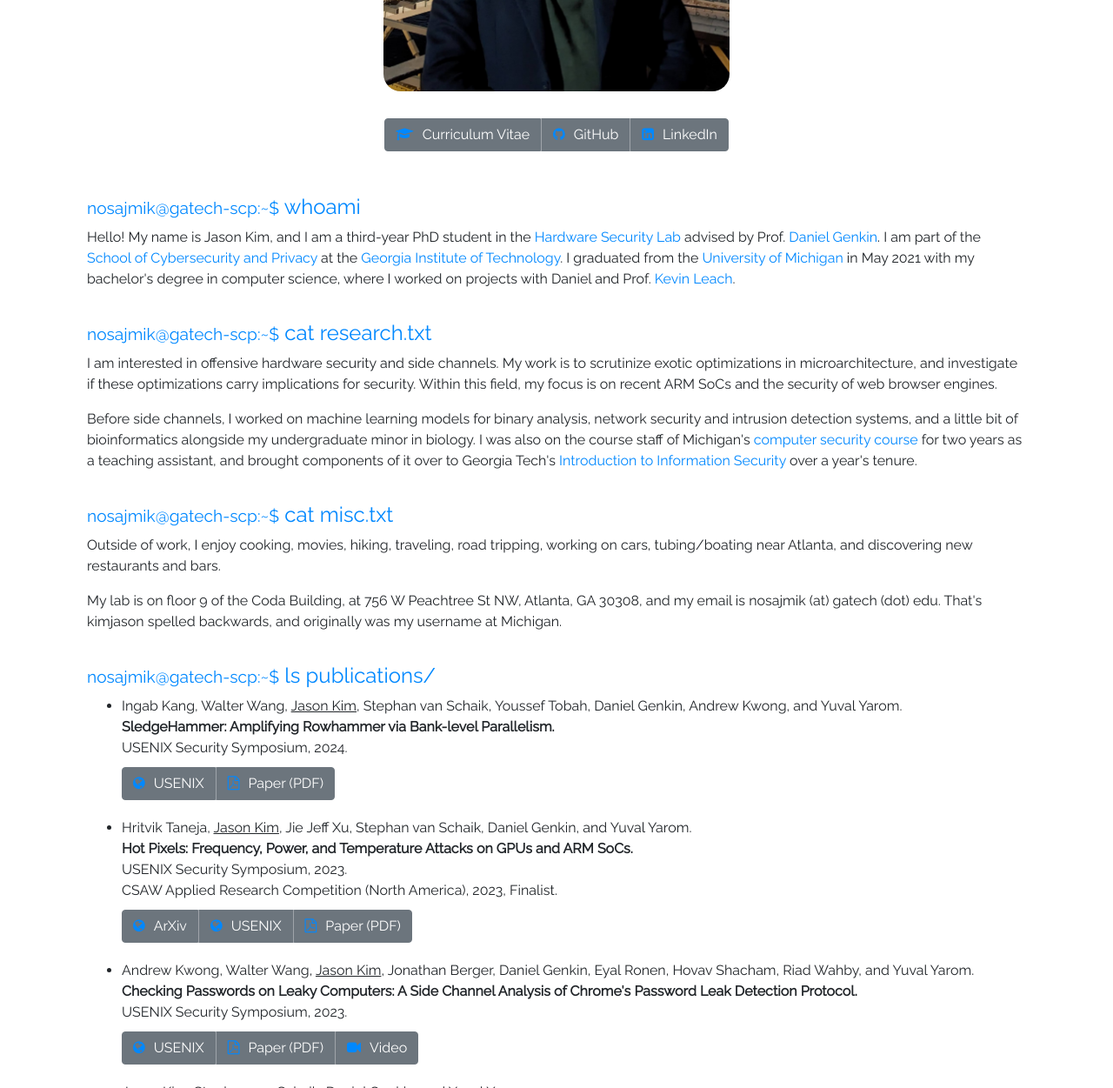
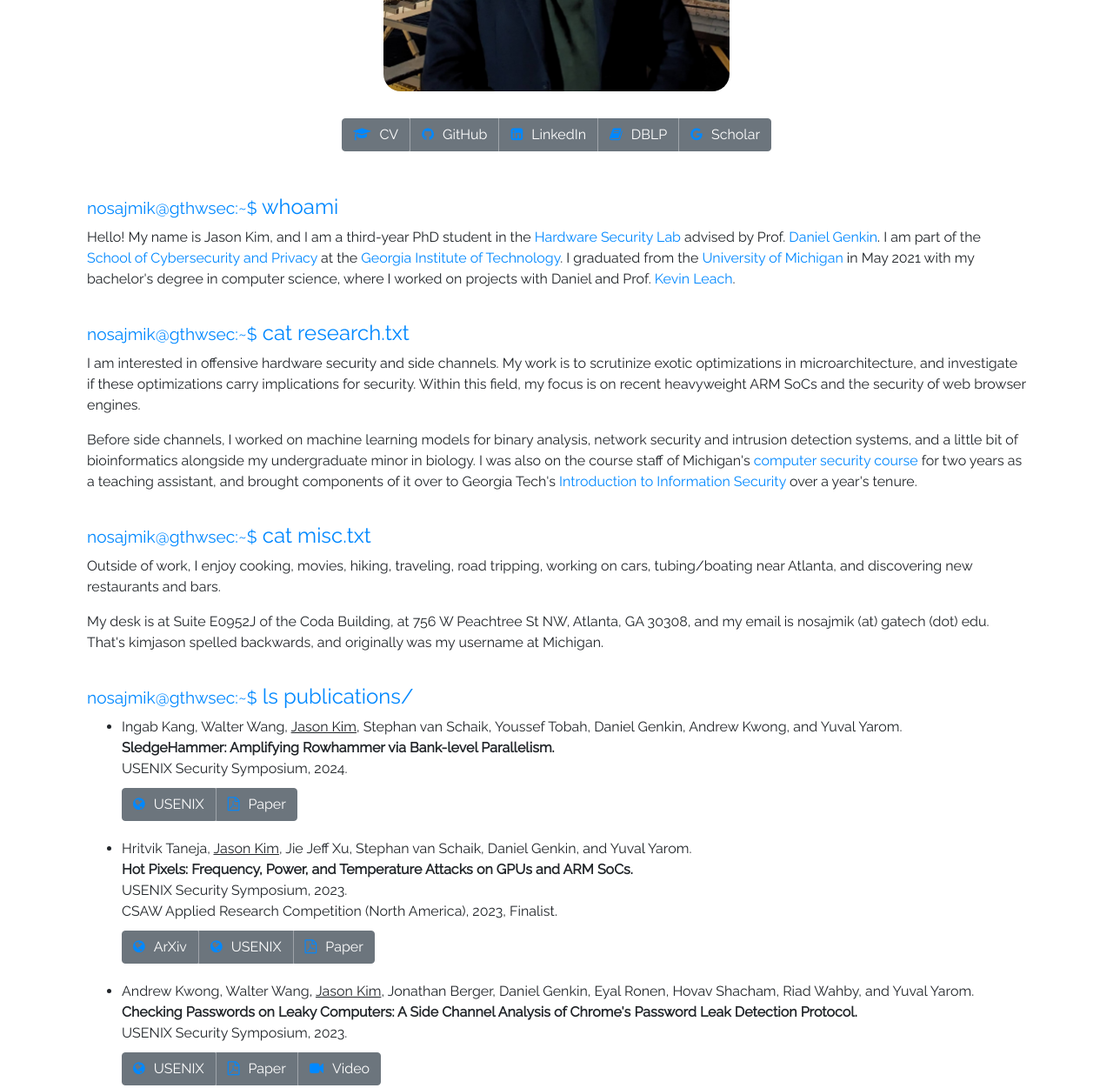
Before and after one commit to jasonkimprojects/jasonkimprojects.github.io, a plain HTML site: page index.html in a window 1280 px wide. Shown: the part 520-1771 px from the top of the page at 87% size. Drawn offline with nearby package versions, Linux system fonts and the light colour scheme.

Commit message:
Add DBLP and Google Scholar

```diff
--- a/index.html
+++ b/index.html
@@ -78,13 +78,20 @@
 			<div class="row">
 				<div class="btn-group mx-auto" role="group">
 					<a target="_blank" href="files/jasonkim-cv.pdf" class="btn btn-secondary mybtn" role="button"><i
-							class="fa fa-graduation-cap" aria-hidden="true"></i>Curriculum Vitae</a>
+							class="fa fa-graduation-cap" aria-hidden="true"></i>CV</a>
 					<button type="button" class="btn btn-secondary mr-0 ml-0 pr-0 pl-0" disabled></button>
 					<a target="_blank" href="https://github.com/nosajmik" class="btn btn-secondary mybtn"
 						role="button"><i class="fa fa-github" aria-hidden="true"></i>GitHub</a>
 					<button type="button" class="btn btn-secondary mr-0 ml-0 pr-0 pl-0" disabled></button>
 					<a target="_blank" href="https://linkedin.com/in/nosajmik" class="btn btn-secondary mybtn"
 						role="button"><i class="fa fa-linkedin-square" aria-hidden="true"></i>LinkedIn</a>
+					<button type="button" class="btn btn-secondary mr-0 ml-0 pr-0 pl-0" disabled></button>
+					<a target="_blank" href="https://dblp.org/pid/325/3299.html" class="btn btn-secondary mybtn"
+						role="button"><i class="fa fa-book" aria-hidden="true"></i>DBLP</a>
+					<button type="button" class="btn btn-secondary mr-0 ml-0 pr-0 pl-0" disabled></button>
+					<a target="_blank" href="https://scholar.google.com/citations?user=537xgoAAAAAJ"
+						class="btn btn-secondary mybtn" role="button"><i class="fa fa-google"
+							aria-hidden="true"></i>Scholar</a>
 				</div>
 			</div>
 
@@ -92,7 +99,7 @@
 			<div class="row">
 				<div class="col">
 					<div class="col-md-12">
-						<h4 style="color: #0088ff"><small>nosajmik@gatech-scp:~$</small> whoami</h4>
+						<h4 style="color: #0088ff"><small>nosajmik@gthwsec:~$</small> whoami</h4>
 						<p>Hello! My name is Jason Kim, and I am a third-year PhD student in the <a
 								href="https://architecture.fail/">Hardware Security Lab</a> advised by Prof. <a
 								href="https://www.cc.gatech.edu/~genkin/">Daniel Genkin</a>. I am part of the <a
@@ -103,10 +110,11 @@
 								href="https://kjl.name/">Kevin Leach</a>.
 						</p>
 
-						<h4 style="color: #0088ff"><small>nosajmik@gatech-scp:~$</small> cat research.txt</h4>
+						<h4 style="color: #0088ff"><small>nosajmik@gthwsec:~$</small> cat research.txt</h4>
 						<p>I am interested in offensive hardware security and side channels. My work is to scrutinize
 							exotic optimizations in microarchitecture, and investigate if these optimizations carry
-							implications for security. Within this field, my focus is on recent ARM SoCs and the
+							implications for security. Within this field, my focus is on recent heavyweight ARM SoCs and
+							the
 							security
 							of web browser engines.</p>
 
@@ -117,15 +125,15 @@
 							assistant, and brought components of it over to Georgia Tech's <a
 								href="https://gtinfosec.org/"">Introduction to Information Security</a> over a year's tenure.</p>
 
-						<h4 style=" color: #0088ff"><small>nosajmik@gatech-scp:~$</small> cat misc.txt</h4>
+						<h4 style=" color: #0088ff"><small>nosajmik@gthwsec:~$</small> cat misc.txt</h4>
 								<p>Outside of work, I enjoy cooking, movies, hiking, traveling, road tripping, working
 									on cars, tubing/boating near Atlanta, and discovering new restaurants and bars.</p>
 
-								<p>My lab is on floor 9 of the Coda Building, at 756 W Peachtree St NW, Atlanta,
+								<p>My desk is at Suite E0952J of the Coda Building, at 756 W Peachtree St NW, Atlanta,
 									GA 30308, and my email is nosajmik (at) gatech (dot) edu. That's kimjason spelled
 									backwards, and originally was my username at Michigan.</p>
 
-								<h4 style="color: #0088ff"><small>nosajmik@gatech-scp:~$</small> ls publications/</h4>
+								<h4 style="color: #0088ff"><small>nosajmik@gthwsec:~$</small> ls publications/</h4>
 								<ul>
 									<li class="pub">
 										Ingab Kang, Walter Wang, <u>Jason Kim</u>, Stephan van Schaik, Youssef Tobah,
@@ -142,7 +150,7 @@
 											<a target="_blank"
 												href="https://www.usenix.org/system/files/sec24summer-prepub-482-kang.pdf"
 												class="btn btn-secondary mybtn" role="button"><i
-													class="fa fa-file-pdf-o" aria-hidden="true"></i>Paper (PDF)</a>
+													class="fa fa-file-pdf-o" aria-hidden="true"></i>Paper</a>
 										</div>
 									</li>
 									<li class="pub">
@@ -167,7 +175,7 @@
 											<a target="_blank"
 												href="https://www.usenix.org/system/files/usenixsecurity23-taneja.pdf"
 												class="btn btn-secondary mybtn" role="button"><i
-													class="fa fa-file-pdf-o" aria-hidden="true"></i>Paper (PDF)</a>
+													class="fa fa-file-pdf-o" aria-hidden="true"></i>Paper</a>
 										</div>
 									</li>
 									<li class="pub">
@@ -186,7 +194,7 @@
 											<a target="_blank"
 												href="https://www.usenix.org/system/files/usenixsecurity23-kwong.pdf"
 												class="btn btn-secondary mybtn" role="button"><i
-													class="fa fa-file-pdf-o" aria-hidden="true"></i>Paper (PDF)</a>
+													class="fa fa-file-pdf-o" aria-hidden="true"></i>Paper</a>
 											<button type="button" class="btn btn-secondary mr-0 ml-0 pr-0 pl-0"
 												disabled></button>
 											<a target="_blank" href="https://www.youtube.com/watch?v=QT2KRH4clNM"
@@ -208,7 +216,7 @@
 												disabled></button>
 											<a target="_blank" href="https://ileakage.com/files/ileakage.pdf"
 												class="btn btn-secondary mybtn" role="button"><i
-													class="fa fa-file-pdf-o" aria-hidden="true"></i>Paper (PDF)</a>
+													class="fa fa-file-pdf-o" aria-hidden="true"></i>Paper</a>
 										</div>
 									</li>
 									<li class="pub">
@@ -223,7 +231,7 @@
 												disabled></button>
 											<a target="_blank" href="https://arxiv.org/pdf/2305.03934.pdf"
 												class="btn btn-secondary mybtn" role="button"><i
-													class="fa fa-file-pdf-o" aria-hidden="true"></i>Paper (PDF)</a>
+													class="fa fa-file-pdf-o" aria-hidden="true"></i>Paper</a>
 										</div>
 									</li>
 									<li class="pub">Ayush Agarwal, Sioli O'Connell, <u>Jason Kim</u>, Shaked Yehezkel,
@@ -240,7 +248,7 @@
 												disabled></button>
 											<a target="_blank" href="https://www.spookjs.com/files/spook-js.pdf"
 												class="btn btn-secondary mybtn" role="button"><i
-													class="fa fa-file-pdf-o" aria-hidden="true"></i>Paper (PDF)</a>
+													class="fa fa-file-pdf-o" aria-hidden="true"></i>Paper</a>
 											<button type="button" class="btn btn-secondary mr-0 ml-0 pr-0 pl-0"
 												disabled></button>
 											<a target="_blank" href="https://www.youtube.com/watch?v=jkbX7NrrHcw"
```
Also changed, not shown: 1 other file.
